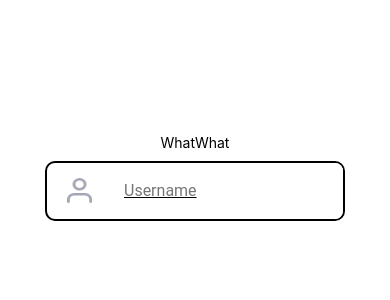
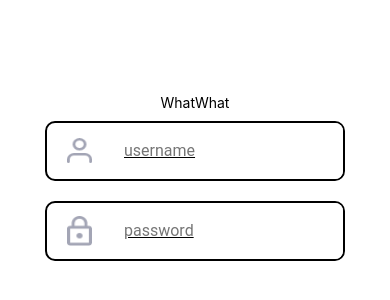
Before and after one commit to alsalmiw/scrubby_react_native, a React Native app: screen / in a window 390 px wide. Shown: the part 240-540 px from the top of the page. Built offline with nearby package versions, Linux system fonts and the light colour scheme.

Commit message:
login and password

```diff
--- a/components/AddEdit/InputFieldComponent.tsx
+++ b/components/AddEdit/InputFieldComponent.tsx
@@ -9,6 +9,8 @@ const InputFieldComponent = () => {
 
 
   return (
+      //userlogin input
+      <>
     <View style={styles.SectionStyle}>
     <Image
         source={require('../../image/icon.png')}
@@ -17,11 +19,30 @@ const InputFieldComponent = () => {
     <TextInput
         autoComplete='off'
         style={styles.inputUsername}
-        placeholder="Username"
+        placeholder="username"
         mode='flat'
     />
 
 </View>
+
+
+
+
+<View style={styles.SectionStyle}>
+<Image
+    source={require('../../image/lock.png')}
+    style={[styles.ImageStyle, {width:25, height:30}]}
+/>
+<TextInput
+    autoComplete='off'
+    style={styles.inputUsername}
+    placeholder="password"
+    mode='flat'
+/>
+
+</View>
+
+</>
 
   );
 };
@@ -59,6 +80,7 @@ const styles = StyleSheet.create({
         textDecorationLine:"underline",
         overflow:'hidden',
         borderRadius: 0,
+        borderColor:'#808080',
         borderTopLeftRadius: 0,
         borderTopRightRadius: 0,
 
```
Also changed, not shown: image/lock.png (added).
